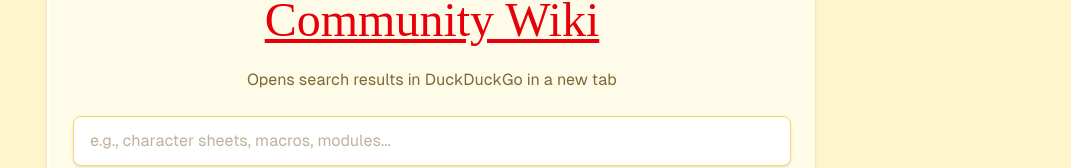
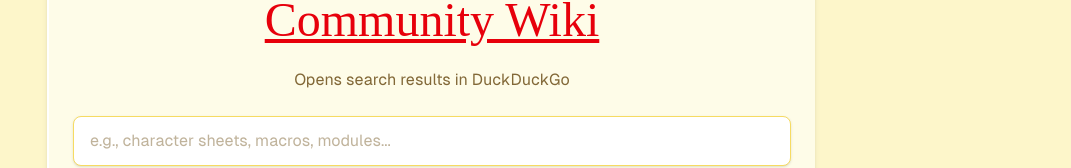
Before and after one commit to lumphammer/fvtt-community-wiki-search, a React (Vite) app: page / in a window 1280 px wide. Shown: the part 312-480 px from the top of the page, without its empty margins (209-1280 px from the left). Built offline with nearby package versions, Linux system fonts and the light colour scheme; a web font is replaced by a local one.

Commit message:
reuse window

```diff
--- a/src/App.tsx
+++ b/src/App.tsx
@@ -39,7 +39,7 @@
     const encodedSearchTerm = encodeURIComponent(searchTerm.trim());
     const searchUrl = `https://duckduckgo.com/?q=site%3Ahttps%3A%2F%2Ffoundryvtt.wiki+%22${encodedSearchTerm}%22`;
 
-    window.open(searchUrl, "_blank");
+    window.open(searchUrl, "_self");
   };
 
   const ThemeToggle = () => (
@@ -98,9 +98,7 @@
               </a>
             </h2>
           </div>
-          <p className="my-6 text-center">
-            Opens search results in DuckDuckGo in a new tab
-          </p>
+          <p className="my-6 text-center">Opens search results in DuckDuckGo</p>
 
           <form onSubmit={handleSubmit} className="space-y-4">
             <div>
```
